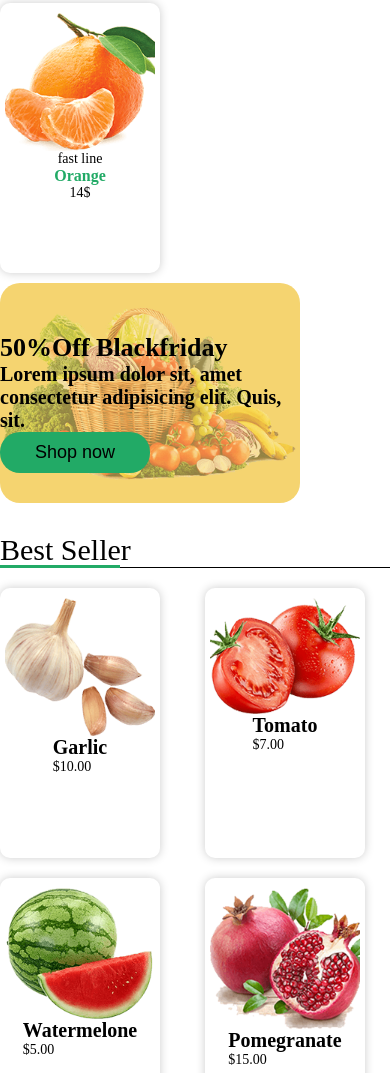
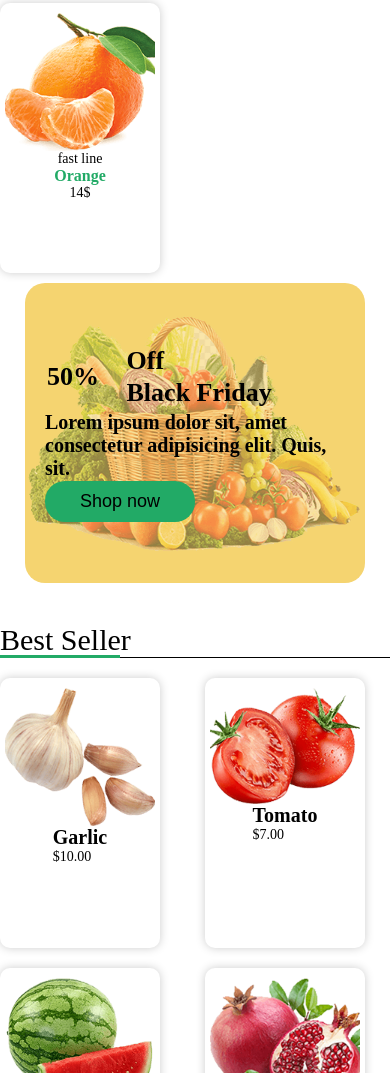
Before and after one commit to yasogaran/myshop, a plain HTML site: page index.html in a window 390 px wide. Shown: the part 2925-3998 px from the top of the page. Drawn offline with Linux system fonts and the light colour scheme.

Commit message:
minor fixes

```diff
--- a/include/css/media.css
+++ b/include/css/media.css
@@ -119,16 +119,14 @@
   .product{
     width:150px;
     height: 250px;}
+
 }
 @media(max-width:576px){
   .banner{
     width:300px;
     height:200px;
   }
-  .banner.flyin.left{
-    transform: translate(0,0);
-  }
-  .banner.flyin.right{
+  .banner.flyin.left,.banner.flyin.right{
     transform: translate(0,0);
   }
   .banner img{
@@ -150,4 +148,8 @@
     min-width:80%;
     margin-top: 20px;
   }
+  .banner-medium{
+    height: 300px;
+    padding:0 20px;
+  }
 }
--- a/index.html
+++ b/index.html
@@ -154,7 +154,7 @@
 
     <!-- Small banners -->
     <div class="container-fluid m-auto">
-      <div class="row a-center j-around" style="flex-wrap: wrap">
+      <div class="row a-center j-around" style="flex-wrap: wrap;">
         <div class="row a-center j-center banner banner-small flyin left">
           <img src="include/images/banner2.png" class="m-auto" alt="" />
           <div class="row-c j-around m-auto">
@@ -186,17 +186,21 @@
 
     <!-- Banner medium -->
     <div class="container-fluid m-auto">
+     <div class="row j-center a-center">
       <div class="row a-center j-even banner banner-medium flyin zoom">
         <img src="include/images/banner4.png" class="m-auto" alt="" />
         <div class="row-c j-around m-auto">
-          <table></table>
-          <h1>50%Off Blackfriday</h1>
+          <table>
+            <tr><td rowspan="2"><h1>50%</h1></td><td><h1>Off</h1></td></tr>
+            <tr><td><h1>Black Friday</h1></td></tr>
+          </table>
           <h2>
             Lorem ipsum dolor sit, amet consectetur adipisicing elit. Quis, sit.
           </h2>
           <button class="shop-now">Shop now</button>
         </div>
       </div>
+     </div>
     </div>
 
     <!-- Best seller -->
```
